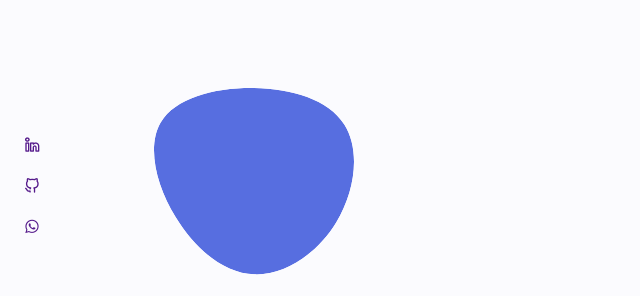
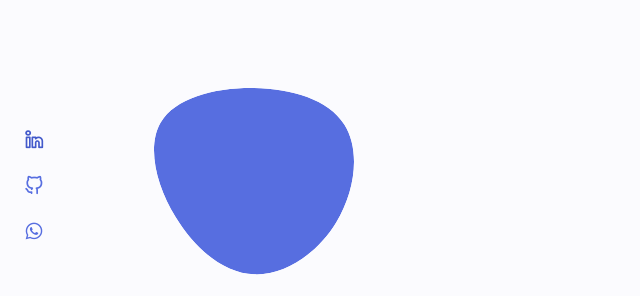
Before and after one commit to ArkcV/Personal-Portfolio-Website, a plain HTML site: page index.html in a window 1280 px wide. In both pictures the pointer is over the link 32 px from the left and 144 px from the top of the page. Shown: the top 296 px of the page, 0-640 px from the left. Drawn offline with nearby package versions, Linux system fonts and the light colour scheme.

Commit message:
style css home social icon text

```diff
--- a/assets/css/styles.css
+++ b/assets/css/styles.css
@@ -256,12 +256,12 @@ img {
 	row-gap: 1rem;
 }
 
-.home_social-icon {
+.home_social_icon {
 	font-size: 1.25rem;
 	color: var(--first-color)
 }
 
-.home_social-icon:hover {
+.home_social_icon:hover {
 	font-size: 1.25rem;
 	color: var(--first-color-alt)
 }
```
